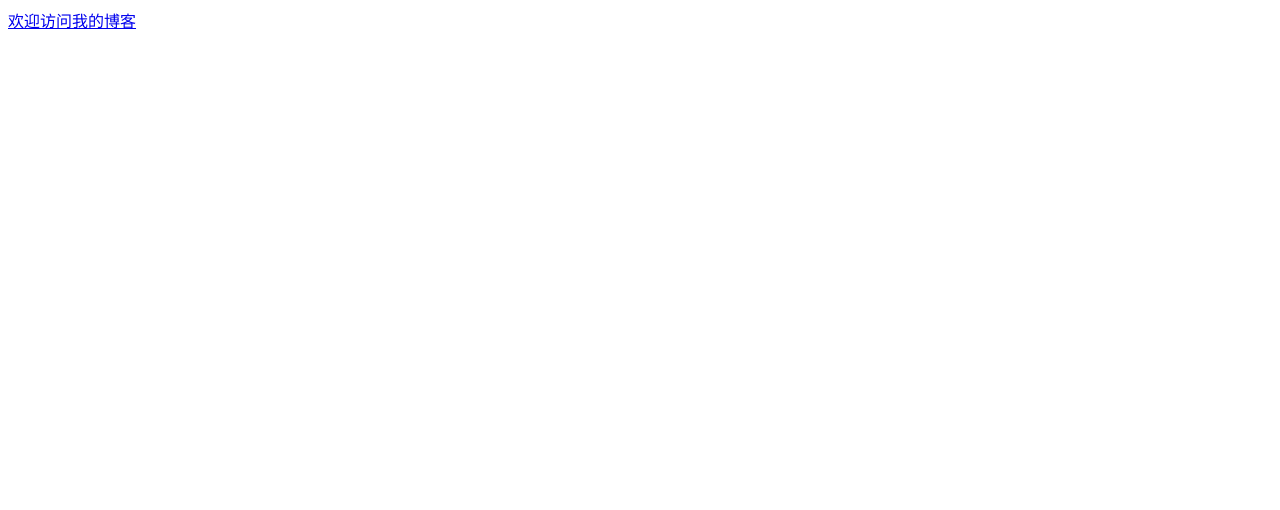
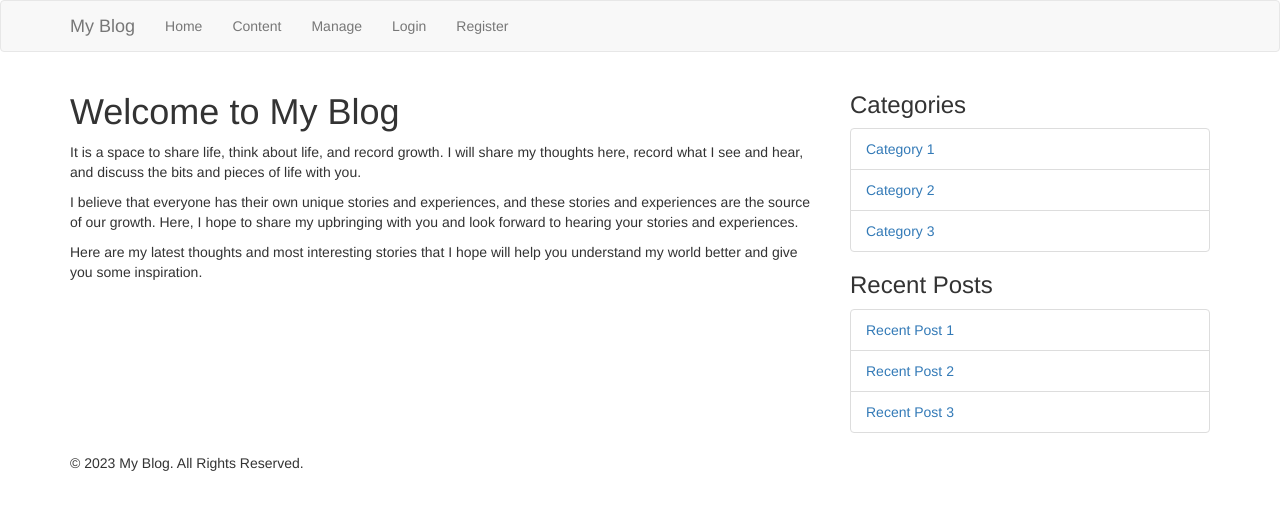
Before and after one commit to jotoulane/myblog, a plain HTML site: page index.html in a window 1280 px wide. Drawn offline with nearby package versions, Linux system fonts and the light colour scheme; files that its build step writes are made by us from their sources.

Commit message:
index.html

```diff
--- a/index.html
+++ b/index.html
@@ -1,10 +1,76 @@
-<!DOCTYPE html>
-<html lang="en">
+
+<html>
 <head>
-    <meta charset="UTF-8">
-    <title>welcome</title>
+    <title>Home</title>
+    <meta charset="utf-8">
+    <meta name="viewport" content="width=device-width, initial-scale=1">
+    <!-- Bootstrap CSS -->
+    <link rel="stylesheet" href="https://cdn.staticfile.org/twitter-bootstrap/3.3.7/css/bootstrap.min.css">
+    <script src="https://cdn.staticfile.org/jquery/1.10.2/jquery.min.js"></script>
+    <script src="https://cdn.staticfile.org/axios/0.18.0/axios.min.js"></script>
+    <link rel="stylesheet" href="/xxx/css/style.css">
 </head>
 <body>
-    <a href="/home">欢迎访问我的博客</a>
+<!-- Navbar -->
+<nav class="navbar navbar-default">
+    <div class="container">
+        <div class="navbar-header">
+            <button type="button" class="navbar-toggle collapsed" data-toggle="collapse" data-target="#navbar-collapse" aria-expanded="false">
+                <span class="sr-only">Toggle navigation</span>
+                <span class="icon-bar"></span>
+                <span class="icon-bar"></span>
+                <span class="icon-bar"></span>
+            </button>
+            <a class="navbar-brand" href="#">My Blog</a>
+        </div>
+
+        <div class="collapse navbar-collapse" id="navbar-collapse">
+            <ul class="nav navbar-nav">
+                <li class="list_head"><a href="/home">Home</a></li>
+                <li class="list_head"><a href="/lists">Content</a></li>
+                <li class="list_head"><a href="/manage">Manage</a></li>
+                <li class="list_head"><a href="/login">Login</a></li>
+                <li class="list_head"><a href="/register">Register</a></li>
+            </ul>
+        </div>
+    </div>
+</nav>
+
+<div class="container">
+    <div class="row">
+        <div class="col-md-8">
+            <h1>Welcome to My Blog</h1>
+            <p>It is a space to share life, think about life, and record growth.
+                I will share my thoughts here, record what I see and hear,
+                and discuss the bits and pieces of life with you.</p>
+            <p>I believe that everyone has their own unique stories and experiences,
+                and these stories and experiences are the source of our growth.
+                Here, I hope to share my upbringing with you
+                and look forward to hearing your stories and experiences.</p>
+            <p>Here are my latest thoughts and most interesting stories that
+                I hope will help you understand my world better and give you some inspiration.</p>
+        </div>
+        <div class="col-md-4">
+            <h3>Categories</h3>
+            <ul class="list-group">
+                <li class="list-group-item"><a href="#">Category 1</a></li>
+                <li class="list-group-item"><a href="#">Category 2</a></li>
+                <li class="list-group-item"><a href="#">Category 3</a></li>
+            </ul>
+            <h3>Recent Posts</h3>
+            <ul class="list-group">
+                <li class="list-group-item"><a href="#">Recent Post 1</a></li>
+                <li class="list-group-item"><a href="#">Recent Post 2</a></li>
+                <li class="list-group-item"><a href="#">Recent Post 3</a></li>
+            </ul>
+        </div>
+    </div>
+</div>
+<!-- Footer -->
+<footer class="footer">
+    <div class="container">
+        <p>&copy; 2023 My Blog. All Rights Reserved.</p>
+    </div>
+</footer>
+
 </body>
-</html>
```
